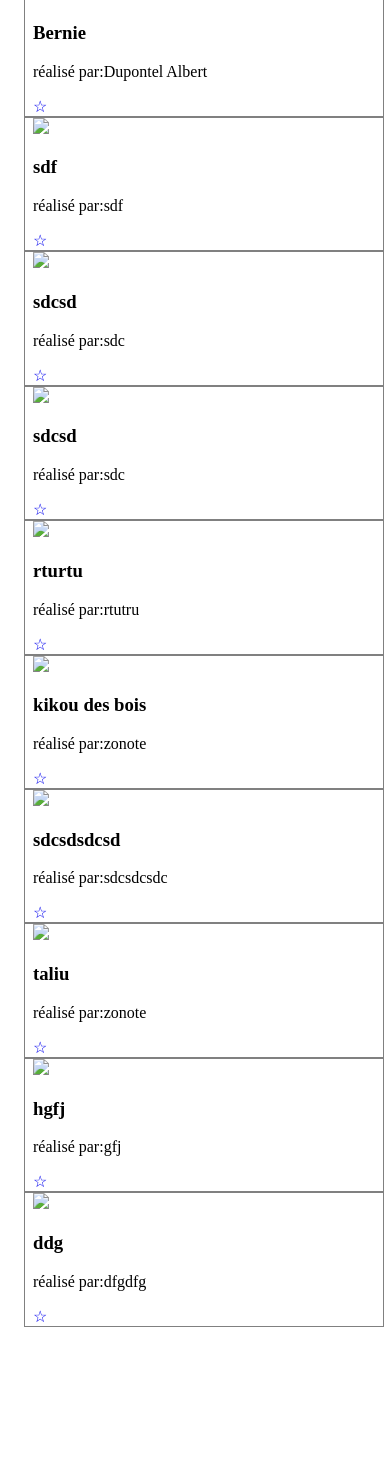
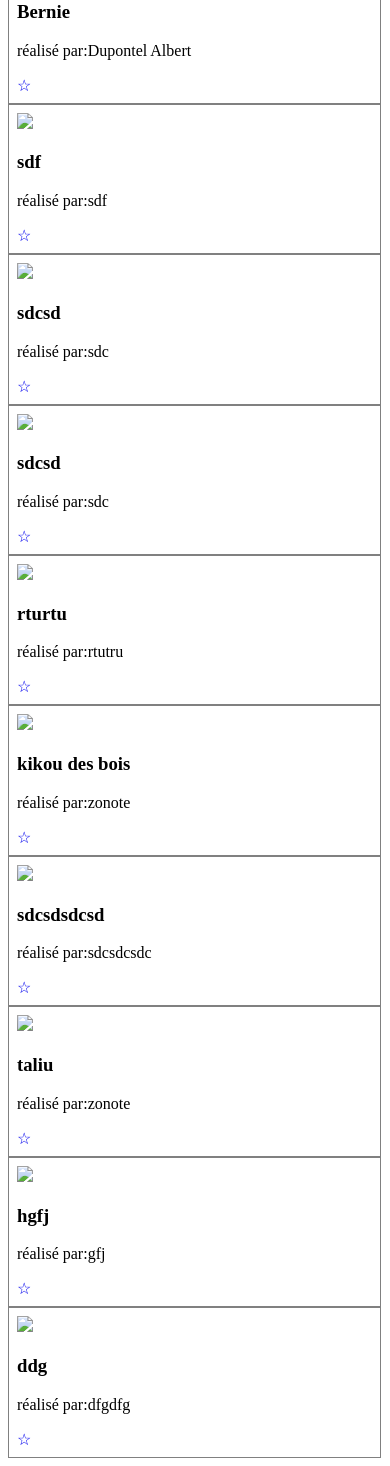
Before and after one commit to afpa-mx2017/afpa-bay, a PHP site: page / in a window 390 px wide. Shown: the part 549-2015 px from the top of the page. Before the commit the page ends 1876 px from the top, so only its background shows below. Run offline with PHP 8.4, Linux system fonts and the light colour scheme; data comes from the database, SQL or seed files in the repository; some libraries are stand-ins or nearby versions.

Commit message:
style & html structure

```diff
--- a/css/style.css
+++ b/css/style.css
@@ -28,11 +28,22 @@ header img{
     vertical-align: middle;
 }
 
-main{
-    margin:1em;
-}
 
 
 .alert{
     color:red;
 }
+
+@media screen and (max-width: 640px) {
+    input {
+        width:95%;
+    }
+    header h1 {
+        width:100%;
+        display:block;
+        text-align: center;
+    }
+    header img{
+        max-width: 60px;
+    }
+}
--- a/film-list.php
+++ b/film-list.php
@@ -39,16 +39,16 @@ if (isset($_SESSION['user_id'])){
         }
 
         .film-list li img{
-            max-height: 400px;
+            max-height: 300px;
             width: 100%;
             height: auto;
         }
 
         @media screen and (max-width: 640px) {
          .film-list li{
-             width:100%;
+             width:95%;
              margin:0;
-             padding:0 0.5em;
+             padding:0.5em 0.5em;
          }
         }
 
--- a/index.php
+++ b/index.php
@@ -18,7 +18,7 @@
                 echo '--';
                 echo '<a href="index.php?page=register-form">register</a>';
             }else{
-                echo 'bonjour '. $_SESSION['current_user']. ' <a href="index.php?page=logout">logout</a>';
+                echo '<span>bonjour '. $_SESSION['current_user']. '</span> <a href="index.php?page=logout">logout</a>';
             }
             ?>
         </header>
```
